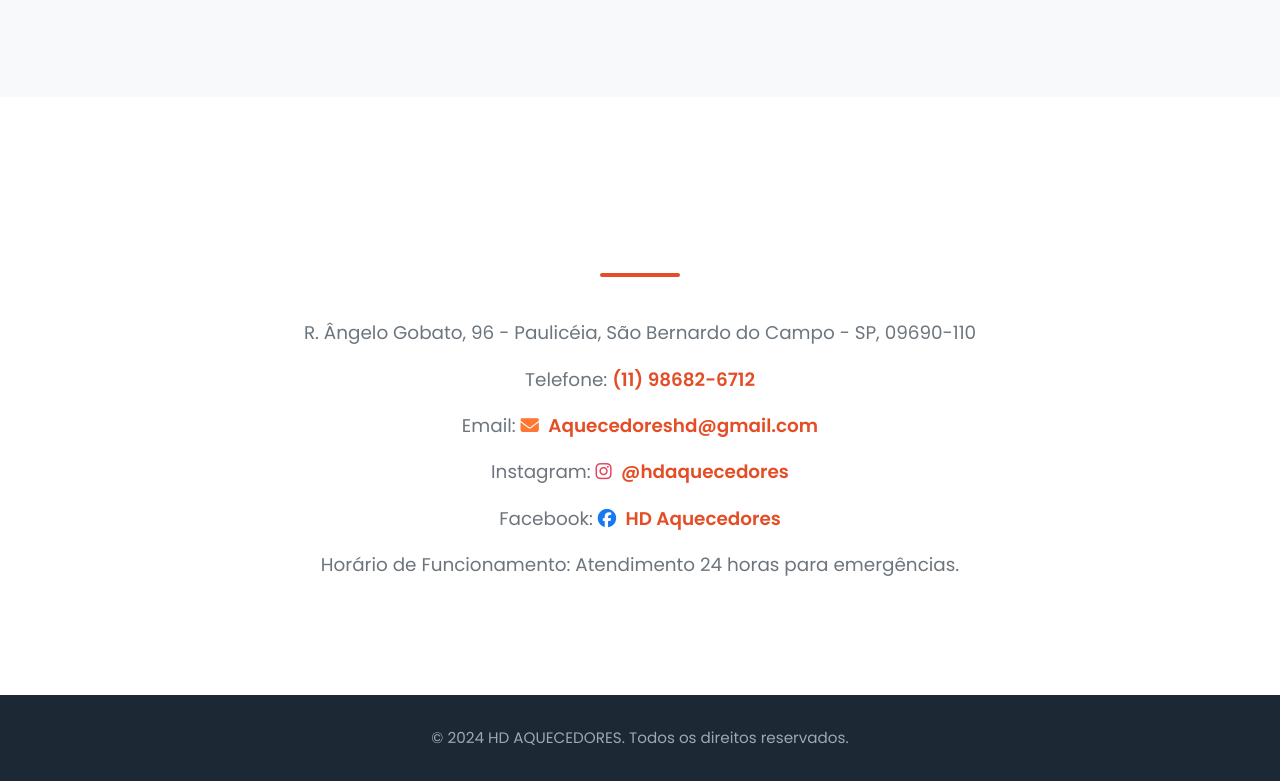
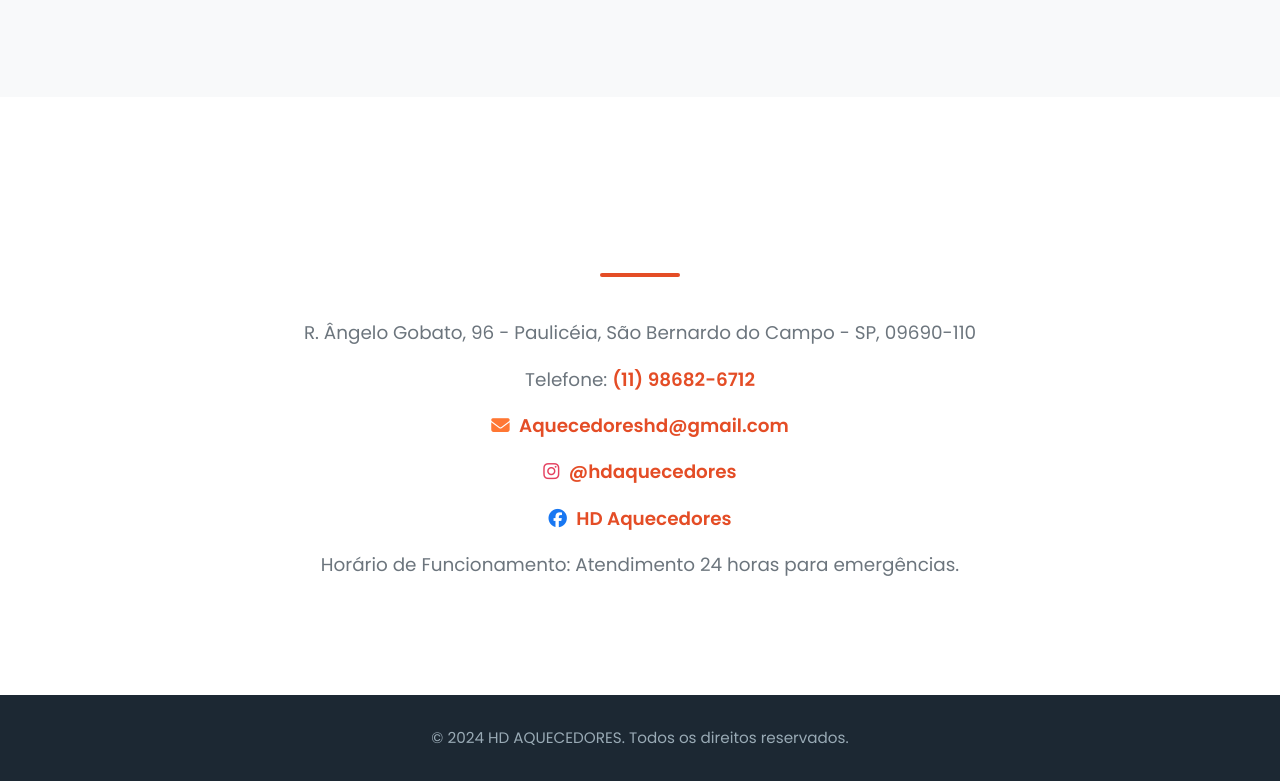
Before and after one commit to casettarafael/hd-aquecedores-site, a plain HTML site: page index.html in a window 1280 px wide. Shown: the part 2853-3634 px from the top of the page. Drawn offline with nearby package versions, Linux system fonts and the light colour scheme.

Commit message:
145784748

```diff
--- a/index.html
+++ b/index.html
@@ -192,21 +192,21 @@
             <p>R. Ângelo Gobato, 96 - Paulicéia, São Bernardo do Campo - SP, 09690-110</p>
             <p>Telefone: <a href="tel:+5511986826712">(11) 98682-6712</a></p>
             <p>
-                Email:
+
                 <a href="mailto:Aquecedoreshd@gmail.com">
                     <i class="fas fa-envelope" style="color: #FF7733; margin-right: 5px;"></i>
                     Aquecedoreshd@gmail.com
                 </a>
             </p>
             <p>
-                Instagram:
+
                 <a href="https://www.instagram.com/hdaquecedores" target="_blank">
                     <i class="fab fa-instagram" style="color: #E4405F; margin-right: 5px;"></i>
                     @hdaquecedores
                 </a>
             </p>
             <p>
-                Facebook:
+
                 <a href="https://www.facebook.com/hdaquecedores" target="_blank">
                     <i class="fab fa-facebook" style="color: #1877F2; margin-right: 5px;"></i>
                     HD Aquecedores
```
